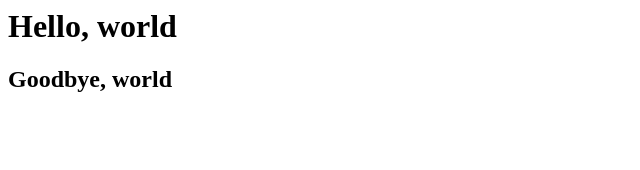
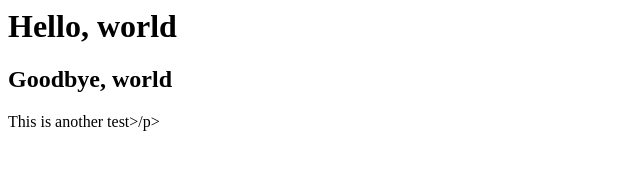
Before and after one commit to lkarime/webdevfun, a plain HTML site: page index.html in a window 1280 px wide. Shown: the whole page, without its empty margins (0-640 px from the left). Drawn offline with Linux system fonts and the light colour scheme.

Commit message:
Second Change
this is a new paragraph

```diff
--- a/index.html
+++ b/index.html
@@ -1,2 +1,3 @@
 <h1>Hello, world</h1>
 <h2>Goodbye, world</h2>
+<p>This is another test>/p>
```
